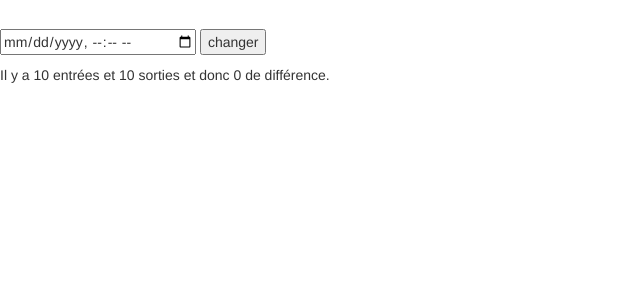
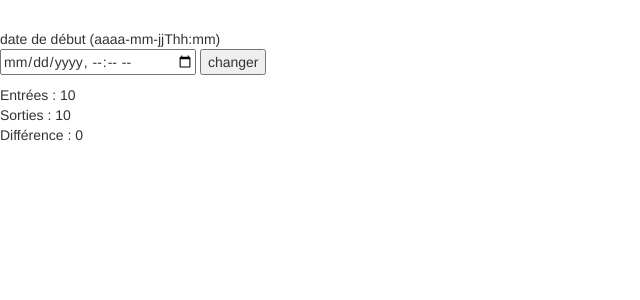
Before and after one commit to gdgaetan/openbee, a PHP site: page /onebeetest/flux.php in a window 1280 px wide. Shown: the part 51-351 px from the top of the page, without its empty margins (0-640 px from the left). Run offline with PHP 8.4, Linux system fonts and the light colour scheme; tables that the repository leaves empty hold one stand-in row (values such as "Sample post").

Commit message:
Add files via upload

```diff
--- a/onebeetest/compteur.php
+++ b/onebeetest/compteur.php
@@ -10,13 +10,14 @@ if ( isset($_SESSION['debut']))
 	$res = $requete->fetch();
 	$requete = $bdd->query ('SELECT * FROM abeille where dateEnregistrement <= "'.$_SESSION['debut'].'" order by dateEnregistrement desc');
 	$res2 = $requete->fetch();
-	echo 'Depuis le '.$_SESSION['debut'].' il y a ' . ($res['inTotal']-$res2['compteurEntree']) . ' entrées et ' . ($res['outTotal']-$res2['compteurSortie']) . ' sorties et donc '. (($res['inTotal']-$res2['compteurEntree']) - ($res['outTotal']-$res2['compteurSortie'])) .' de différence.';
+	echo 'Depuis le '.$_SESSION['debut'].'</br>';
+	echo 'Entrées : ' . ($res['inTotal']-$res2['compteurEntree']) . '</br>Sorties : ' . ($res['outTotal']-$res2['compteurSortie']) . '</br>Différence : '. (($res['inTotal']-$res2['compteurEntree']) - ($res['outTotal']-$res2['compteurSortie']));
 }
 else
 {
 	$requete = $bdd->query ('SELECT * FROM compteur');
 	$res = $requete->fetch();
-	echo 'Il y a ' . $res['inTotal'] . ' entrées et ' . $res['outTotal'] . ' sorties et donc '. ($res['inTotal'] - $res['outTotal']) .' de différence.';
+	echo 'Entrées : ' . $res['inTotal'] . '</br>Sorties : ' . $res['outTotal'] . '</br>Différence : '. ($res['inTotal'] - $res['outTotal']);
 }
 
 ?>
--- a/onebeetest/flux.php
+++ b/onebeetest/flux.php
@@ -51,7 +51,6 @@
   </div>
 </nav>
 
-<!--<meta http-equiv="refresh" content="1; URL=index.php" />-->
 <?php
 session_start();
 if(!empty($_POST['debut']))
@@ -64,6 +63,7 @@ else
 }
 ?>
 <form action="flux.php" method="post">
+date de début (aaaa-mm-jjThh:mm)</br>
 <input type="datetime-local" name="debut">
 <button type="submit">changer</button>
 </form>
```
